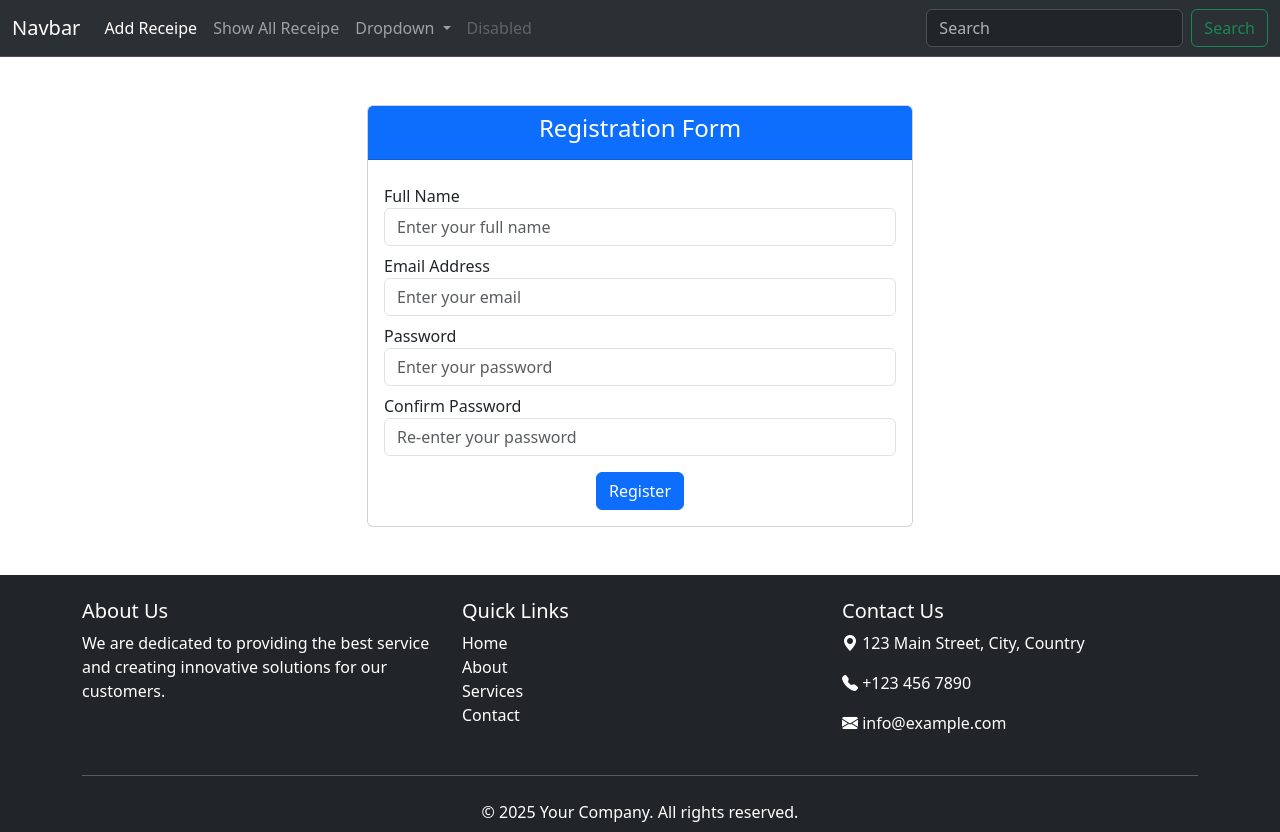
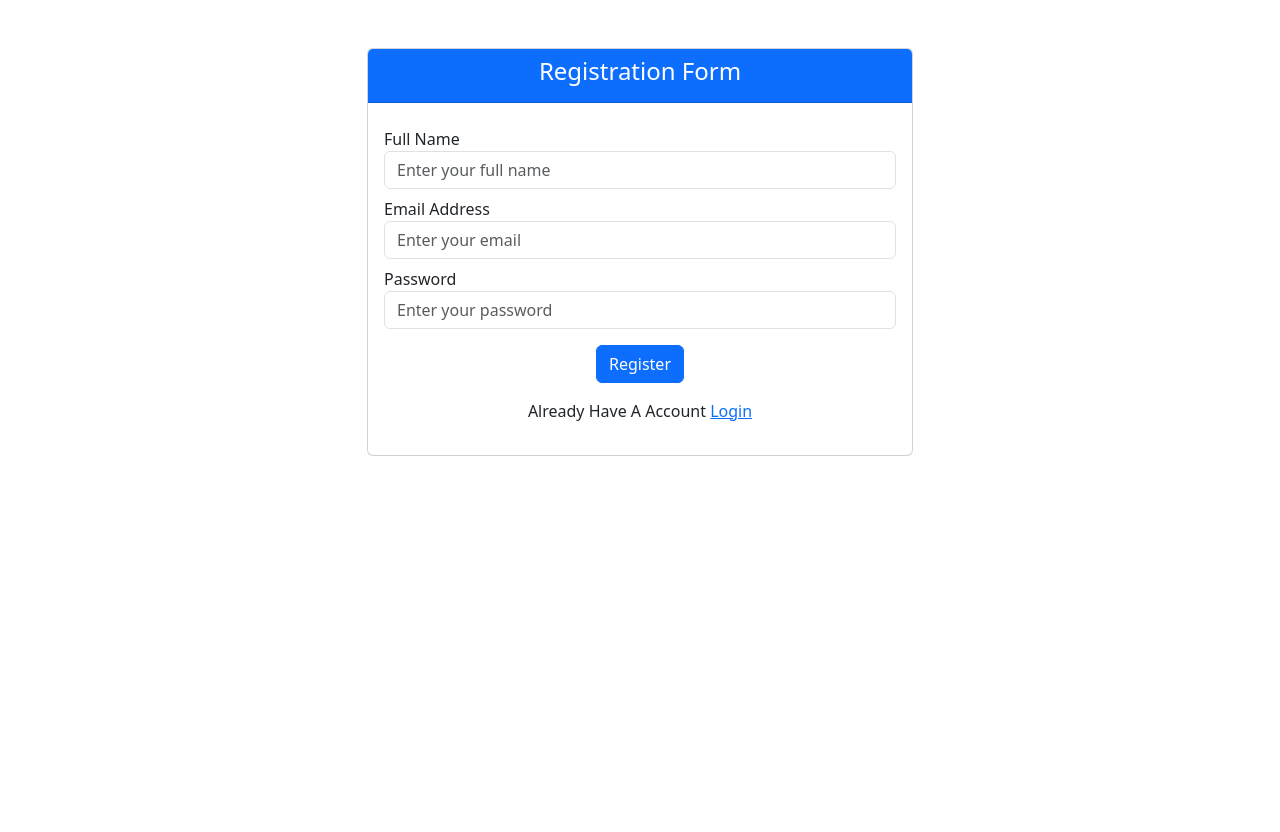
Before and after one commit to Shadabbelim2/Django_CRUD_Operation, a Django app: page /ragister in a window 1280 px wide. After the commit the page ends 456 px from the top, so only its background shows below. Run offline with Django 5.2, Linux system fonts and the light colour scheme.

Commit message:
add user Authentication on website

```diff
--- a/templates/base.html
+++ b/templates/base.html
@@ -12,7 +12,7 @@
   <body>
     <nav class="navbar navbar-expand-lg bg-body-tertiary bg-dark border-bottom border-body" data-bs-theme="dark">
         <div class="container-fluid">
-          <a class="navbar-brand" href="#">Navbar</a>
+          <a class="navbar-brand" href="#">@{{request.user}}</a>
           <button class="navbar-toggler" type="button" data-bs-toggle="collapse" data-bs-target="#navbarSupportedContent" aria-controls="navbarSupportedContent" aria-expanded="false" aria-label="Toggle navigation">
             <span class="navbar-toggler-icon"></span>
           </button>
@@ -22,7 +22,7 @@
                 <a class="nav-link active" aria-current="page" href="/">Add Receipe</a>
               </li>
               <li class="nav-item">
-                <a class="nav-link" href="show.html">Show All Receipe</a>
+                <a class="nav-link" href="/show">Show All Receipe</a>
               </li>
               <li class="nav-item dropdown">
                 <a class="nav-link dropdown-toggle" href="#" role="button" data-bs-toggle="dropdown" aria-expanded="false">
@@ -39,10 +39,14 @@
                 <a class="nav-link disabled" aria-disabled="true">Disabled</a>
               </li>
             </ul>
-            <form class="d-flex" role="search">
-              <input class="form-control me-2" type="search" placeholder="Search" aria-label="Search">
-              <button class="btn btn-outline-success" type="submit">Search</button>
-            </form>
+            <div class="d-flex" role="search">
+
+                    {% if request.user.is_authenticated %}
+                    <a href="/logout" class="btn btn-danger">Logout</a>
+                    {% else %}
+                    <a href="/login-page" class="btn btn-danger">Login</a>
+                     {% endif %}
+            </div>
           </div>
         </div>
       </nav>
--- a/templates/ragister.html
+++ b/templates/ragister.html
@@ -1,8 +1,13 @@
-{% extends "base.html" %}
+<!DOCTYPE html>
+<html lang="en">
+<head>
+    <meta charset="UTF-8">
+    <meta name="viewport" content="width=device-width, initial-scale=1.0">
+    <title>Document</title>
+    <link href="https://cdn.jsdelivr.net/npm/bootstrap@5.3.3/dist/css/bootstrap.min.css" rel="stylesheet" integrity="sha384-QWTKZyjpPEjISv5WaRU9OFeRpok6YctnYmDr5pNlyT2bRjXh0JMhjY6hW+ALEwIH" crossorigin="anonymous">
+</head>
+<body>
 
-{% block tital %}Ragistretion {% endblock tital %}
-
-{% block body %}
 <div class="container my-5">
     <div class="row justify-content-center">
       <div class="col-md-6">
@@ -11,15 +16,26 @@
             <h4>Registration Form</h4>
           </div>
           <div class="card-body">
-            <form action="/register" method="POST">
+            <form
+            method="POST">
                 {% csrf_token %}
+                {% if messages %}
+                {{ message.tags }}
+                <div class="alert alert-primary" role="alert">
+                    {% for message in messages %}
+                    {{ message }}
+                    {% endfor %}
+                  </div>
+
+                  {% endif %}
+
               <!-- Name -->
               <div class="form-group my-2">
                 <label for="name">Full Name</label>
                 <input
                   type="text"
-                  id="name"
-                  name="name"
+                  id="username"
+                  name="username"
                   class="form-control"
                   placeholder="Enter your full name"
                   required
@@ -52,24 +68,15 @@
                 />
               </div>
 
-              <!-- Confirm Password -->
-              <div class="form-group my-2">
-                <label for="confirm_password">Confirm Password</label>
-                <input
-                  type="password"
-                  id="confirm_password"
-                  name="confirm_password"
-                  class="form-control"
-                  placeholder="Re-enter your password"
-                  required
-                />
-              </div>
+
 
               <!-- Submit Button -->
               <div class="form-group text-center">
                 <button type="submit" class="btn btn-primary btn-block mt-2">
                   Register
                 </button>
+  <p class="my-3" >Already Have A Account <a href="/login-page">Login </a></p>
+
               </div>
             </form>
           </div>
@@ -78,4 +85,17 @@
     </div>
   </div>
 
-{% endblock body %}
+   <!-- Add Bootstrap CSS and Icons if not included -->
+   <link
+   href="https://cdn.jsdelivr.net/npm/bootstrap@5.3.0-alpha3/dist/css/bootstrap.min.css"
+   rel="stylesheet"
+ />
+ <link
+   href="https://cdn.jsdelivr.net/npm/bootstrap-icons/font/bootstrap-icons.css"
+   rel="stylesheet"
+ />
+
+ <script src="https://cdn.jsdelivr.net/npm/bootstrap@5.3.3/dist/js/bootstrap.bundle.min.js" integrity="sha384-YvpcrYf0tY3lHB60NNkmXc5s9fDVZLESaAA55NDzOxhy9GkcIdslK1eN7N6jIeHz" crossorigin="anonymous"></script>
+
+</body>
+</html>
--- a/templates/show.html
+++ b/templates/show.html
@@ -5,6 +5,7 @@
 
 
 {% block body %}
+
 
 
 <div class="mt-5">
--- a/vege/urls.py
+++ b/vege/urls.py
@@ -5,11 +5,13 @@ from vege import views
 urlpatterns = [
     path('admin/', admin.site.urls),
     path('' , views.index , name= "home"),
-    path('show.html/' , views.show , name= "show"),
+    path('show' , views.show , name= "show"),
     path('delete-receipe/<id>/' , views.delete_receipe , name="delete_receipe"),
     path('update-receipe/<id>/' , views.update_receipe , name="update_receipe"),
     path('ragister' , views.ragister , name= "ragister"),
-    path('login' , views.login , name= "login"),
+    path('login-page' , views.login_page, name= "login_page"),
+    path('logout' , views.logout_page, name= "logout_page"),
+
 
 
 
--- a/vege/views.py
+++ b/vege/views.py
@@ -2,8 +2,16 @@
 from django.shortcuts import render , redirect
 from django.http import HttpResponse
 from .models import Receipe  # Make sure your model name is correct
+from django.contrib.auth.models import User
+from django.contrib.auth import authenticate ,login , logout
+from django.contrib import messages
+from django.contrib.auth.decorators import login_required
+
 
 def index(request):
+    if request.user.is_anonymous:
+        return redirect("/login-page")
+
     if request.method == "POST":
         receipe_name = request.POST.get('recipeName')  # Name should match your form field
         receipe_description = request.POST.get('recipeDescription')
@@ -16,7 +24,7 @@ def index(request):
                 receipe_description=receipe_description,
                 receipe_image=receipe_image
             )
-            return redirect('/show.html')
+            return redirect('show')
 
     return render(request, 'index.html')
 
@@ -31,7 +39,7 @@ def show(request):
 def delete_receipe(request , id):
     quereset=Receipe.objects.get(id=id)
     quereset.delete()
-    return redirect('/show.html')
+    return redirect('show')
 
 def update_receipe(request , id):
     queryset=Receipe.objects.get(id = id)
@@ -50,7 +58,45 @@ def update_receipe(request , id):
     return render(request , 'update.html' , context )
 
 def ragister(request):
+    if request.method =="POST":
+        username=request.POST.get("username")
+        email = request.POST.get("email")
+        password = request.POST.get("password")
+        user = User.objects.filter(username = username)
+        if user.exists():
+            messages.error(request, "Username already Exists Plese Login in")
+
+            return redirect('ragister')
+
+        user=User(username=username , email = email )
+        user.save()
+        user.set_password(password)
+        user.save()
+        messages.success(request, "Ragister successfull Plese login.")
+
+        return redirect('ragister')
+
     return render(request , 'ragister.html')
 
-def login(request):
-    return render(request , 'login.html')
+def login_page(request):
+    if request.method =="POST":
+        username = request.POST.get("username")
+        password = request.POST.get("password")
+        print(username , password)
+        if not User.objects.filter(username = username).exists():
+            messages.error(request, "User Not Ragister.")
+            return redirect('login_page')
+        user = authenticate(request, username=username , password=password)
+        if user is not None:
+             login(request, user)
+             return redirect('/')
+
+        else:
+            messages.error(request, "Invalid Crudntioals.")
+            return redirect('login_page')
+
+    return render(request , 'login_page.html')
+
+def logout_page(request):
+    logout(request)
+    return redirect('login_page')
```
Also changed, not shown: templates/login_page.html (renamed from templates/login.html, +54 -15 lines), Image-receipe/2024-10-25_1.png (renamed from static/Image-receipe/2024-10-25_1.png), Image-receipe/2025-01-16_1.png (renamed from static/Image-receipe/2025-01-16_1.png), Image-receipe/3295e60b-6816-431e-8379-c7a9b6ecfed4_1.jpg (added), Image-receipe/3295e60b-6816-431e-8379-c7a9b6ecfed4_1_2EUQjJG.jpg (added), Image-receipe/3295e60b-6816-431e-8379-c7a9b6ecfed4_1_B8wZTcz.jpg (added), Image-receipe/3295e60b-6816-431e-8379-c7a9b6ecfed4_1_QYWZ9m4.jpg (added), Image-receipe/shadab_Photo.jpg (added), Image-receipe/shadab_Photo_prOIkBU.jpg (added), Image-receipe/shadab_new.jpg (added), Image-receipe/shadab_new_eCfF8Ah.jpg (added), db.sqlite3, 8 other files.
